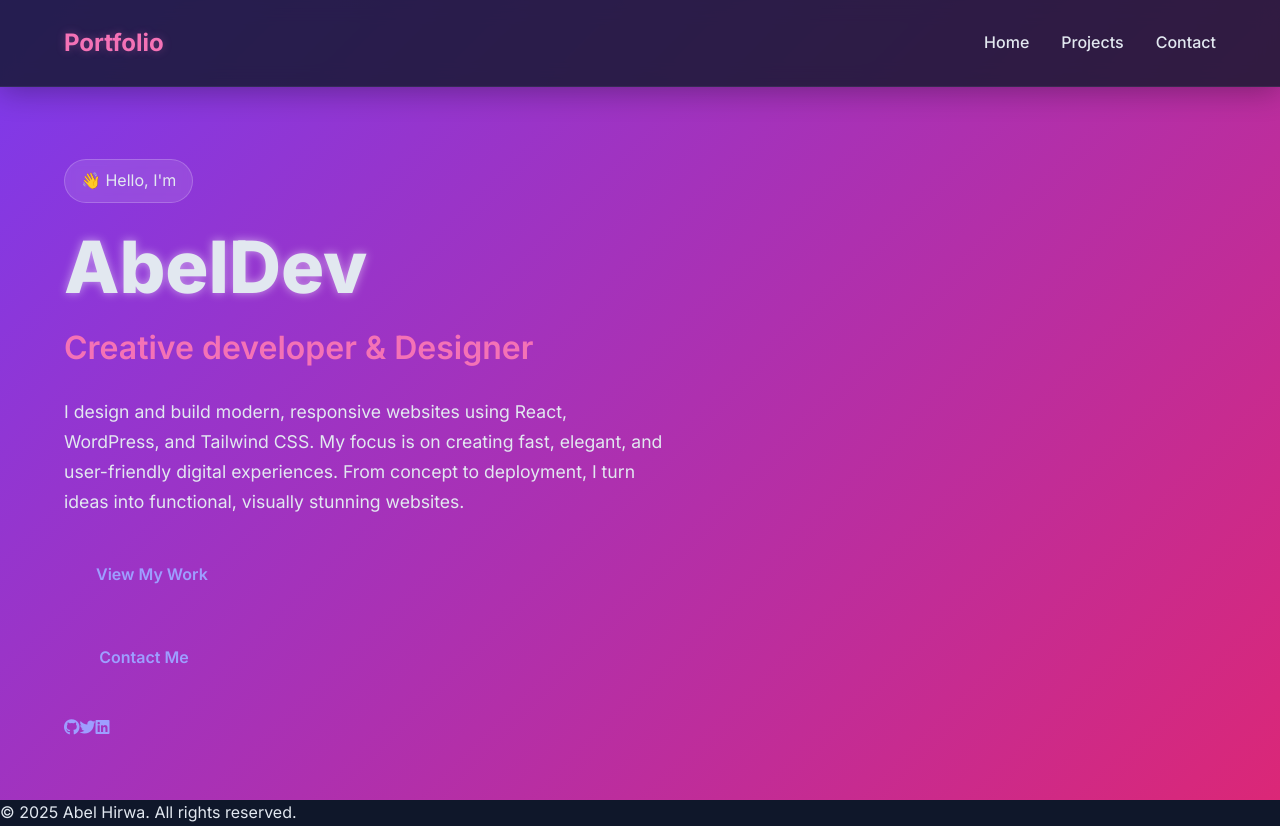
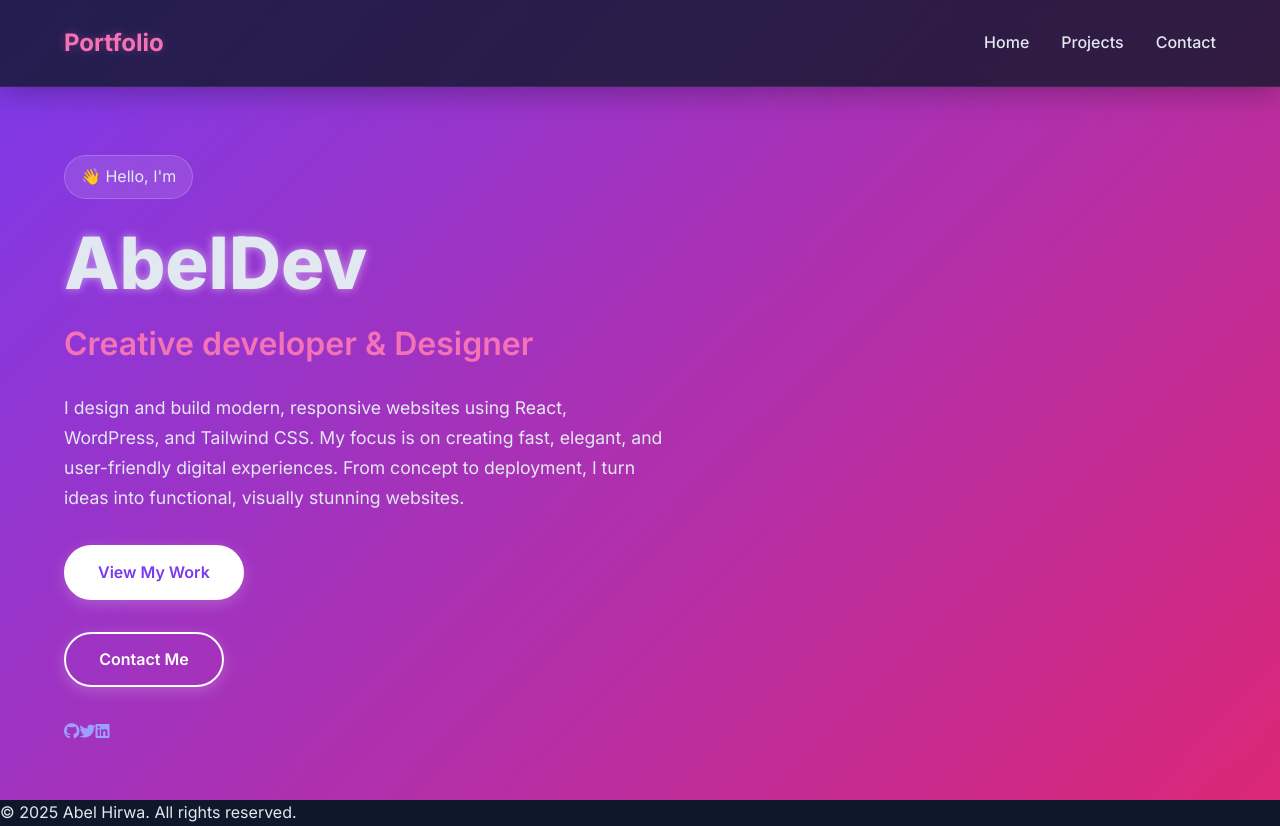
Before and after one commit to Hirwabel/my-portfolio, a React (Vite) app: page / in a window 1280 px wide. Built offline with nearby package versions, Linux system fonts and the light colour scheme.

Commit message:
added some styling in css

```diff
--- a/src/App.css
+++ b/src/App.css
@@ -187,3 +187,48 @@ body{
   min-width:160px;
 
 }
+
+.cta-primary{
+  background: white;
+  color:var(--primary-color);
+  box-shadow: 0 4px 15px rgba(255, 255, 255, 0.2);
+  border:2px solid white;
+}
+
+.cta-secondary{
+  background: transparent;
+  color:white;
+  box-shadow: 0 4px 15px rgba(255, 255, 255, 0.2);
+  border:2px solid white;
+  backdrop-filter: blur(5px);
+}
+
+.cta-secondary:hover{
+  background:rgba(255, 255, 255, 0.1);
+  border-color:rgba(255, 255, 255, 0.3);
+  transform:translateY(-2px);
+}
+
+.cta-secondary:active{
+  transform:translateY(0);
+}
+
+.cta-secondary::before{
+  content:"";
+  position:absolute;
+  top:0;
+  left:-100%;
+  width:100%;
+  height:100%;
+  background:linear-gradient(
+    90deg,
+    transparent,
+    rgba(255, 255, 255, 0.3),
+    transparent
+  );
+  transition:0.5s;
+}
+
+.cta-secondary:hover::before{
+  left:100%;
+}
```
